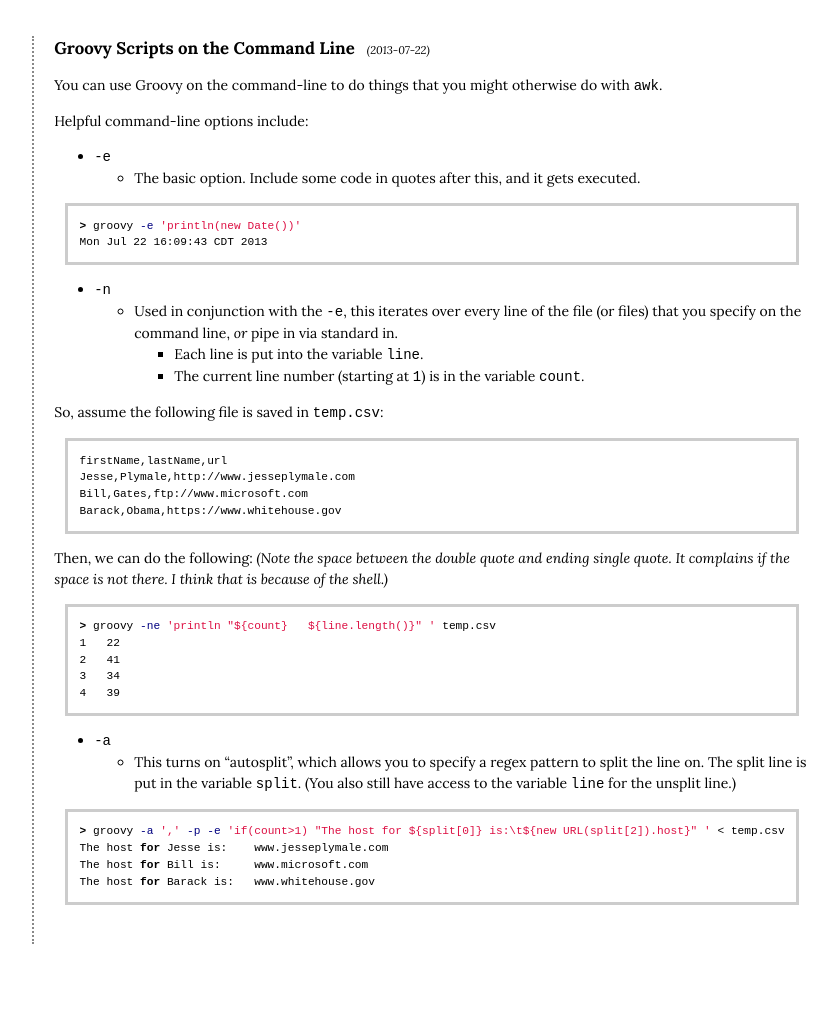
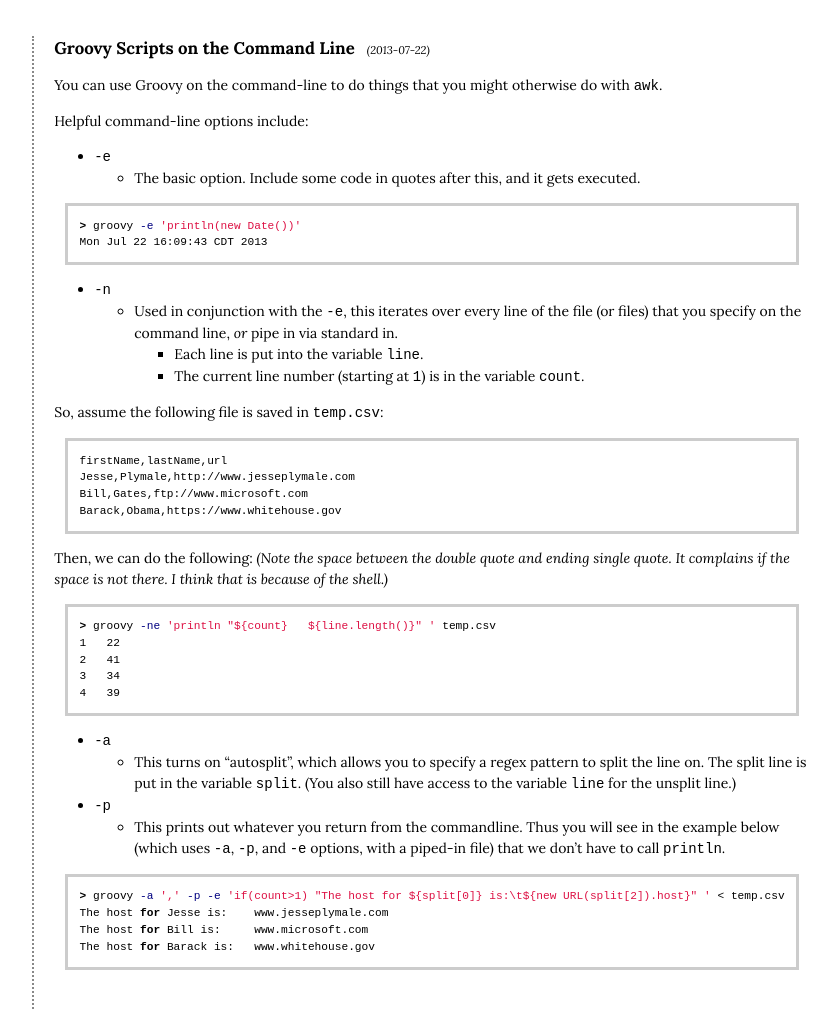
Before and after one commit to jesseplymale/jesseplymale.github.io, a Jekyll site: the page built from _posts/2013-07-22-groovy-command-line.markdown, in a window 1280 px wide. Shown: the whole page, without its empty margins (260-1097 px from the left). Built offline with Jekyll 4.4.1, drawn with Linux system fonts in a browser that asks for light colours; Markdown is read by kramdown in place of the engine named in the settings; before the commit the page ends 952 px from its top, so only the background shows below that.

Commit message:
Added p option

```diff
--- a/_posts/2013-07-22-groovy-command-line.markdown
+++ b/_posts/2013-07-22-groovy-command-line.markdown
@@ -44,6 +44,9 @@ Then, we can do the following: _(Note the space between the double quote and end
 * `-a`
     * This turns on "autosplit", which allows you to specify a regex pattern to split the line on. The split line is put in the variable `split`. (You also still have access to the variable `line` for the unsplit line.)
 
+* `-p`
+    * This prints out whatever you return from the commandline. Thus you will see in the example below (which uses `-a`, `-p`, and `-e` options, with a piped-in file) that we don't have to call `println`.
+
 {% highlight bash %}
 > groovy -a ',' -p -e 'if(count>1) "The host for ${split[0]} is:\t${new URL(split[2]).host}" ' < temp.csv
 The host for Jesse is:    www.jesseplymale.com
```
